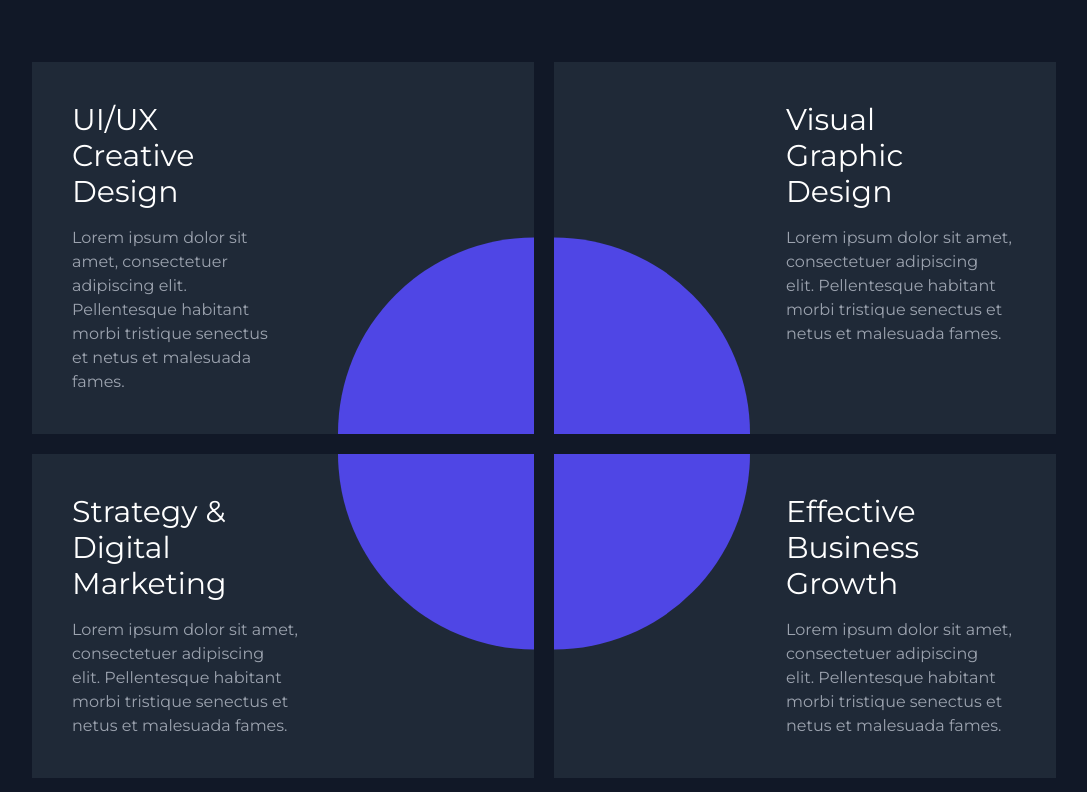
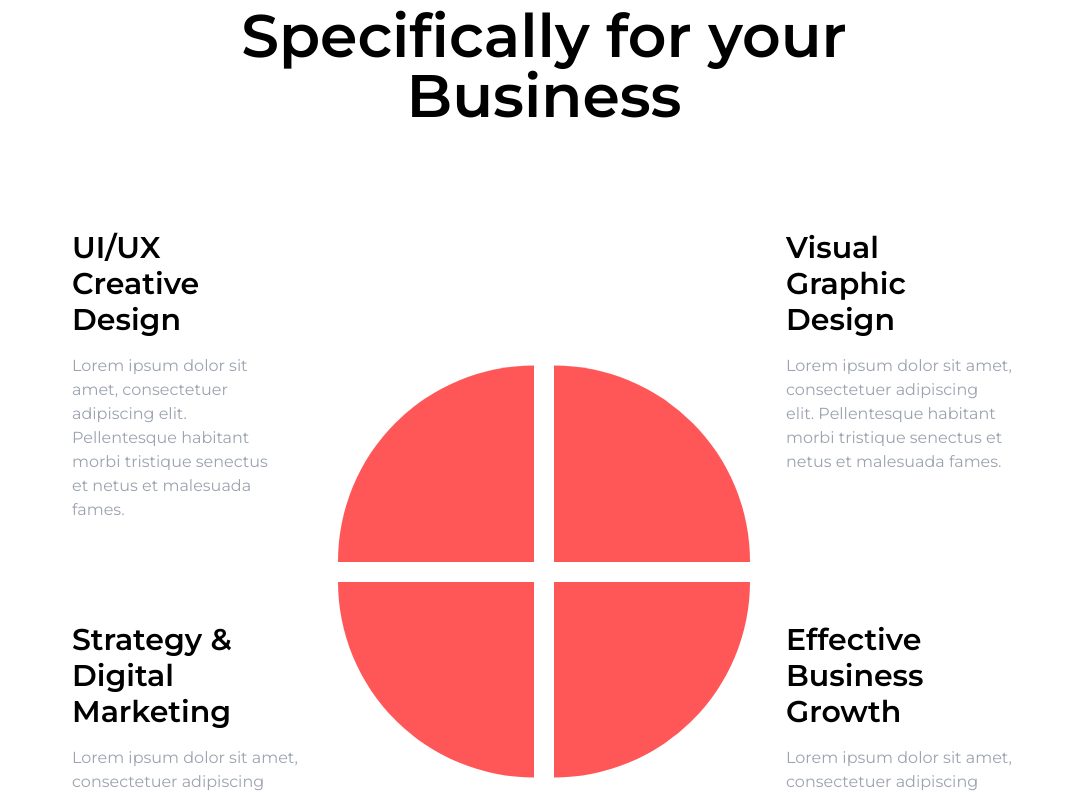
Before and after one commit to jugaldb/cherry-media, a React (Create React App) app: page / in a window 1280 px wide. Shown: the part 2834-3626 px from the top of the page, without its empty margins (96-1183 px from the left). Built offline with nearby package versions, Linux system fonts and the light colour scheme; grey boxes are pictures that could not be loaded; a web font is replaced by a local one.

Commit message:
services-section

```diff
--- a/src/components/HeroSection.jsx
+++ b/src/components/HeroSection.jsx
@@ -9,8 +9,8 @@ function HeroSection() {
 
       <div class="section banner banner-section">
             <div class="container banner-row flex justify-between items-center flex-row-reverse max-[978px]:flex-col-reverse">
-              <img class="banner-image w-[40%] max-[978px]:w-[100%]" src="images/market.png" alt="Illustration" />
-              <div class="banner-inner">
+              <img class="banner-image w-[50%] max-[978px]:w-[100%]" src="images/market.png" alt="Illustration" />
+              <div class="banner-inner max-[978px]:w-[100%]">
               <h2 className='text-5xl font-extrabold mt-2 max-[978px]:text-5xl max-[420px]:text-xl'>Monetize Your <span className='text-[#ff5757] max-[420px]:leading-none'>LinkedIn</span>.</h2>
               <p className='w-[70%] my-5 max-[978px]:w-[100%]'>Get the free Newsletter helping 7,500+ Service-Based Biz Owners build Authority online.</p>
               <button className='my-6'><Link to='/' className='btn hover:bg-transparent'>Contact Us <i className="fa-solid fa-arrow-right ms-2" /></Link></button>
--- a/src/components/services.css
+++ b/src/components/services.css
@@ -5,7 +5,6 @@
     @content;
   }
 }
-
 
 .card {
   position: relative;
@@ -17,7 +16,7 @@
     height: 100%;
     transition: 0.6s;
     z-index: 0;
-    background-color: #4f46e5;
+    background-color: #ff5757;
   }
 
   &:hover {
@@ -56,11 +55,17 @@
 .card:hover::before {
   clip-path: circle(110vw at 100% 100%);
 }
-
+.card h2{
+  color: #000;
+  font-weight: 600;
+}
 .card:hover p {
   color: #fff;
 }
 
+.card:hover h2 {
+  color: #fff;
+}
 .circle {
   @include mQ(62.5rem) {
     position: absolute;
--- a/src/components/services.jsx
+++ b/src/components/services.jsx
@@ -4,43 +4,43 @@ function Services() {
   return (
 
 
-      <div class="min-h-screen bg-gray-900 text-center py-20 px-8 xl:px-0 flex flex-col justify-center">
+      <div class="min-h-screen text-center py-20 px-8 xl:px-0 flex flex-col justify-center">
         <span class="text-gray-400 text-lg max-w-lg mx-auto mb-2 capitalize flex items-center">what we're offering <svg xmlns="http://www.w3.org/2000/svg" fill="none" viewBox="0 0 24 24" stroke-width="1.5" stroke="currentColor" class="text-indigo-600 ml-3 w-6 h-6">
           <path stroke-linecap="round" stroke-linejoin="round" d="M17.25 8.25 21 12m0 0-3.75 3.75M21 12H3" />
         </svg>
         </span>
-        <h1 class="text-white text-4xl md:text-5xl xl:text-6xl font-semibold max-w-3xl mx-auto mb-16 leading-snug">Services Built Specifically for your Business</h1>
+        <h1 class="text-[33px] md:text-5xl xl:text-6xl font-semibold max-w-3xl mx-auto mb-16 leading-snug">Services Built Specifically for your Business</h1>
         <div class="grid-offer text-left grid sm:grid-cols-2 md:grid-cols-2 gap-5 max-w-5xl mx-auto">
-          <div class="card bg-gray-800 p-10 relative">
+          <div class="card text-black p-10 relative">
             <div class="circle">
             </div>
             <div class="relative lg:pr-52">
-              <h2 class="capitalize text-white mb-4 text-2xl xl:text-3xl">uI/uX <br /> creative design</h2>
+              <h2 class="capitalize mb-4 text-2xl xl:text-3xl">uI/uX <br /> creative design</h2>
               <p class="text-gray-400">Lorem ipsum dolor sit amet, consectetuer adipiscing elit. Pellentesque habitant morbi tristique senectus et netus et malesuada fames.</p>
             </div>
             <div class="icon"></div>
           </div>
-          <div class="card bg-gray-800 p-10 relative">
+          <div class="card  p-10 relative">
             <div class="circle">
             </div>
             <div class="relative lg:pl-48">
-              <h2 class="capitalize text-white mb-4 text-2xl xl:text-3xl">visual <br /> graphic design</h2>
+              <h2 class="capitalize mb-4 text-2xl xl:text-3xl">visual <br /> graphic design</h2>
               <p class="text-gray-400">Lorem ipsum dolor sit amet, consectetuer adipiscing elit. Pellentesque habitant morbi tristique senectus et netus et malesuada fames.</p>
             </div>
           </div>
-          <div class="card bg-gray-800 p-10 relative">
+          <div class="card p-10 relative">
             <div class="circle">
             </div>
             <div class="relative lg:pr-44">
-              <h2 class="capitalize text-white mb-4 text-2xl xl:text-3xl">strategy & <br />digital marketing</h2>
+              <h2 class="capitalize mb-4 text-2xl xl:text-3xl">strategy & <br />digital marketing</h2>
               <p class="text-gray-400">Lorem ipsum dolor sit amet, consectetuer adipiscing elit. Pellentesque habitant morbi tristique senectus et netus et malesuada fames.</p>
             </div>
           </div>
-          <div class="card bg-gray-800 p-10 relative">
+          <div class="card p-10 relative">
             <div class="circle">
             </div>
             <div class="relative lg:pl-48">
-              <h2 class="capitalize text-white mb-4 text-2xl xl:text-3xl">effective<br /> business growth</h2>
+              <h2 class="capitalize mb-4 text-2xl xl:text-3xl">effective<br /> business growth</h2>
               <p class="text-gray-400">Lorem ipsum dolor sit amet, consectetuer adipiscing elit. Pellentesque habitant morbi tristique senectus et netus et malesuada fames.</p>
             </div>
           </div>
```
